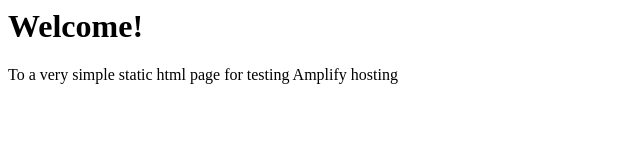
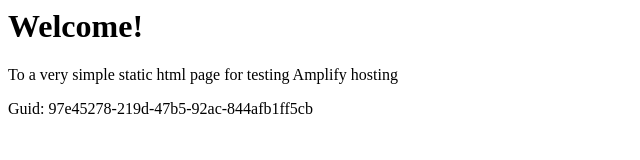
Before and after one commit to aws-aemilia-bom/Github-PR-Commit-Integration-Test-DoNotTouch-Gith-P5X5MO5I-v1-prod-ap-south-1, a website: page src/index.html in a window 1280 px wide. Shown: the whole page, without its empty margins (0-640 px from the left). Drawn offline with Linux system fonts and the light colour scheme.

Commit message:
commit from integ tests

```diff
--- a/src/index.html
+++ b/src/index.html
@@ -1,3 +1,5 @@
+
+
 <html lang="en">
 
 <head>
@@ -10,6 +12,6 @@
 <body>
     <h1>Welcome!</h1>
     <p>To a very simple static html page for testing Amplify hosting</p>
-</body>
+    <p>Guid: 97e45278-219d-47b5-92ac-844afb1ff5cb</p></body>
 
 </html>
```
